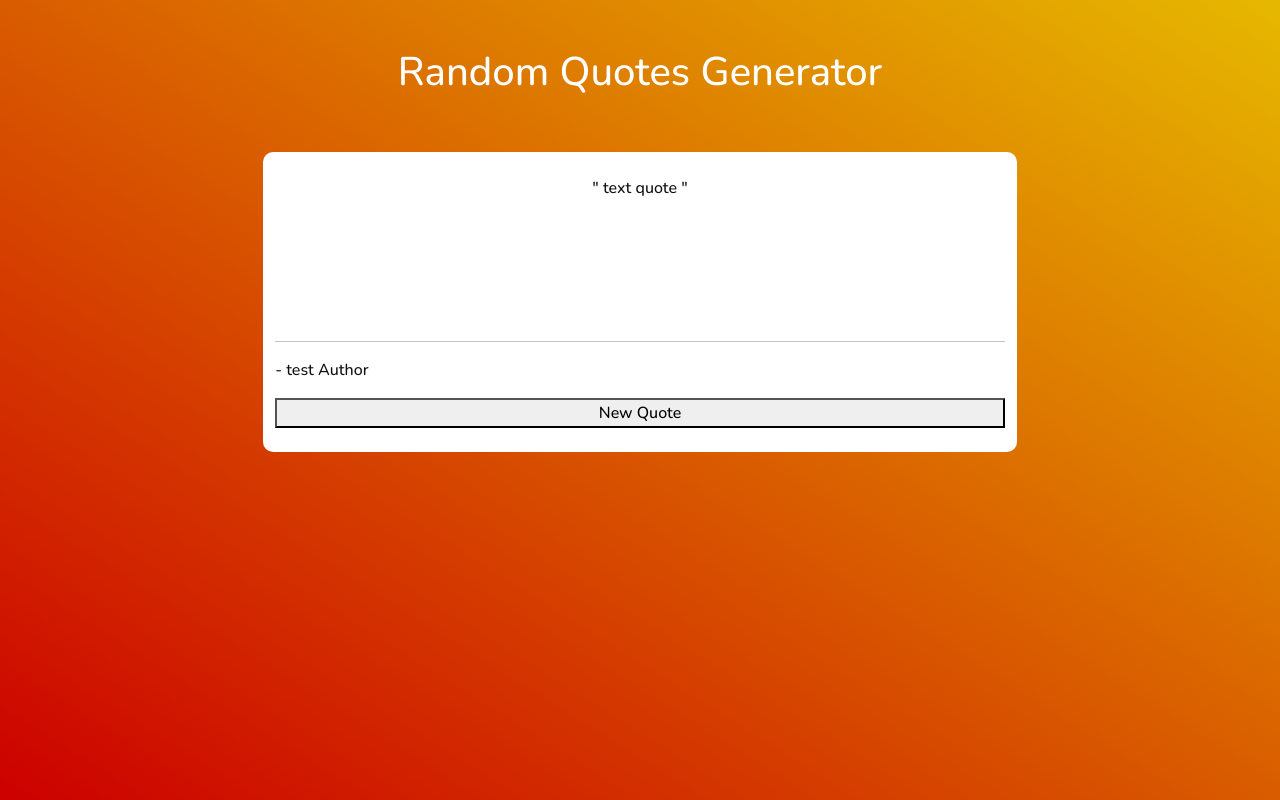
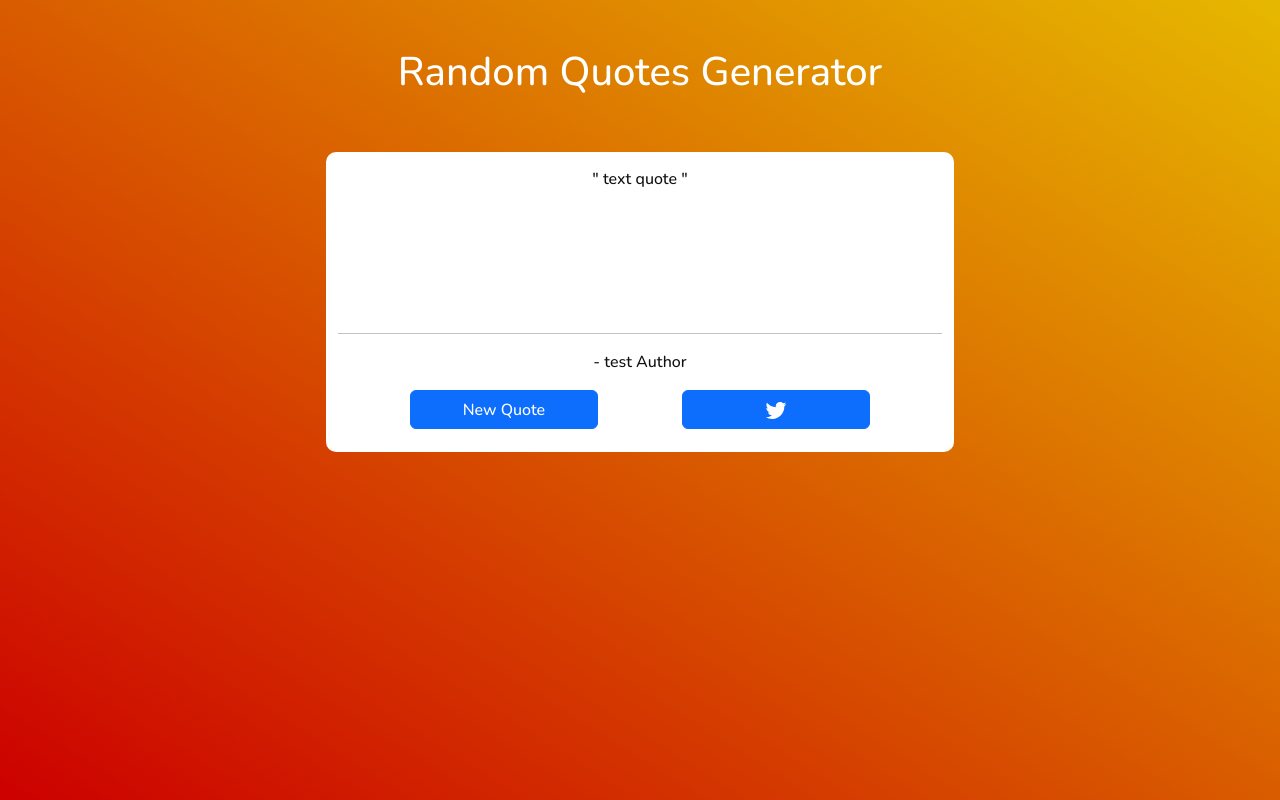
Before and after one commit to mdgabx/wdbsa-quote-generator, a React (Create React App) app: page / in a window 1280 px wide. Built offline with nearby package versions, Linux system fonts and the light colour scheme.

Commit message:
initial css and html layout added

```diff
--- a/src/components/Home.js
+++ b/src/components/Home.js
@@ -1,15 +1,26 @@
 import React, { Component } from "react";
+import TwitterIcon from '@mui/icons-material/Twitter';
+
 
 class Home extends Component{
     render() {
         return (
             <div className="container-fluid home d-flex">
-                <h1 className="text-center py-5">Random Quotes Generator</h1>
-                <div className="container py-4 d-flex" id="quote-box" >
-                    <p id="text" className="text-center">" text quote "</p>
-                    <hr />
-                    <p id="author">- test Author</p>
-                    <button id="new-quote">New Quote</button>
+                <div className="col">
+                    <h1 className="text-center py-5">Random Quotes Generator</h1>
+                    <div className="container py-4 d-flex mx-auto align-items-center justify-content-center w-50" id="quote-box" >
+                        <div className="col mx-auto justify-content-center">
+                            <p id="text" className="text-center">" text quote "</p>
+                            <hr />
+                            <p id="author" className="m-auto text-center">- test Author</p>
+                            <div className="row group-btn mt-2 py-2">
+                                <button className="btn btn-primary text-center w-20" id="new-quote">New Quote</button>
+                                <a className="btn btn-primary w-20" href="/twitter.com/intent/tweet" id="tweet-quote">
+                                    <TwitterIcon />
+                               </a>
+                            </div>
+                        </div>
+                    </div>
                 </div>
             </div>
         )
--- a/src/scss/styles.scss
+++ b/src/scss/styles.scss
@@ -12,7 +12,6 @@ body {
 .home {
     height: 100vh;
     background: linear-gradient(to top right, $red, $yellow);
-    flex-direction: column;
 
     h1 {
         color: $white;
@@ -21,16 +20,20 @@ body {
     #quote-box {
         background: $white;
         height: 300px;
-        width: 60%;
         border-radius: 10px;
         color: $black;
-        align-items: stretch;
-        justify-content: center;
-        flex-direction: column;
     }
 
     #text {
+        height: 150px;
+    }
+
+    .group-btn {
         align-items: stretch;
-        height: 100vh;
+        justify-content: space-evenly;
+
+        button, a {
+            width: 30%;
+        }
     }
 }
```
Also changed, not shown: package.json (+11 -0 lines), 1 other file (tests, documents, lock files or other folders).
